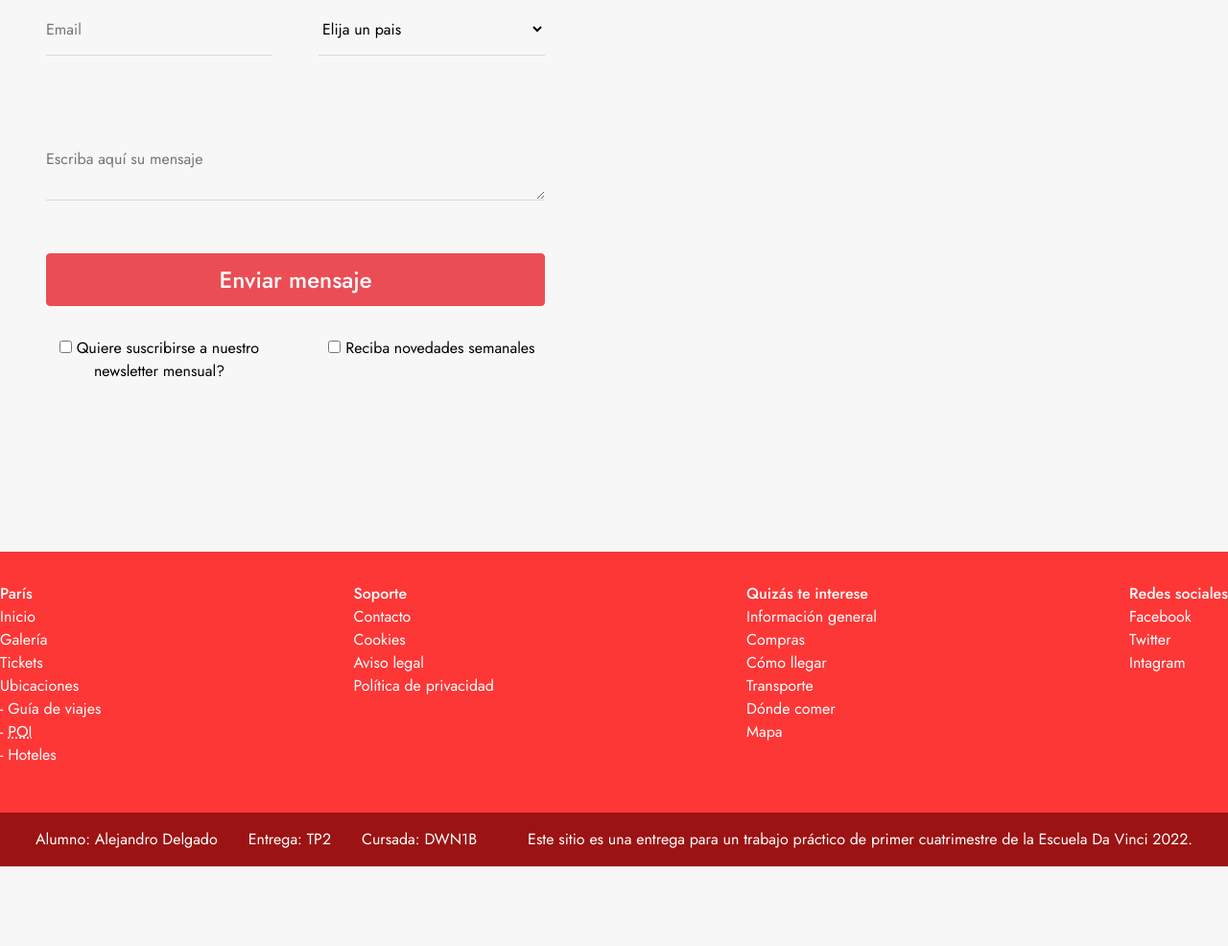
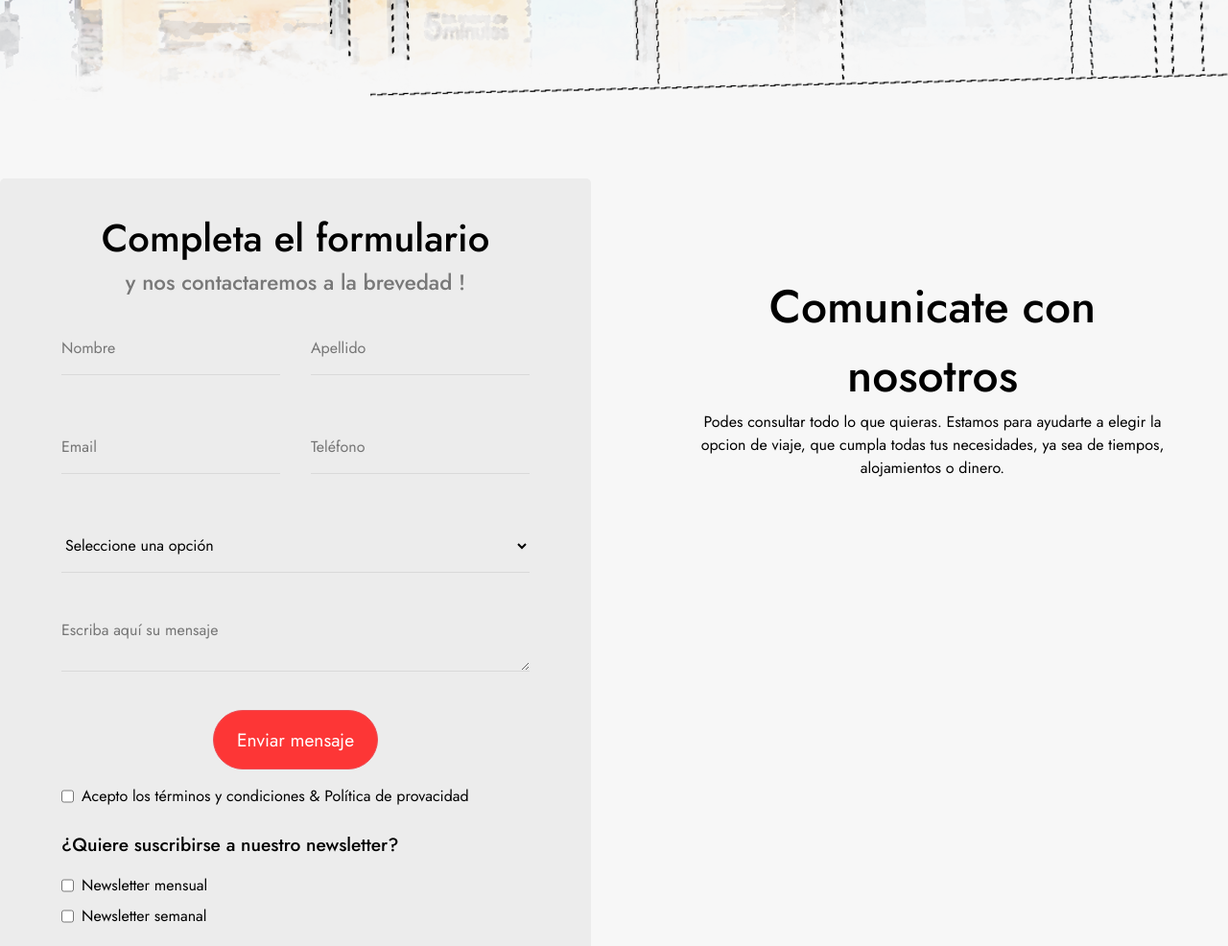
Before and after one commit to AlessanderDelgado/mdw-final-dwn1b, a website: page src/contacto.html in a window 1280 px wide. Shown: the part 574-1560 px from the top of the page at 96% size. Before the commit the page ends 1477 px from the top, so only its background shows below. Drawn offline with nearby package versions, Linux system fonts and the light colour scheme; files that its build step writes are made by us from their sources; files whose address does not match are found by name; a web font is replaced by a local one.

Commit message:
Started with contact
Redone the form and it css, added favicon

```diff
--- a/src/contacto.html
+++ b/src/contacto.html
@@ -4,96 +4,90 @@
     <meta charset="UTF-8">
     <meta http-equiv="X-UA-Compatible" content="IE=edge">
     <meta name="viewport" content="width=device-width, initial-scale=1.0">
-    <meta name="description" content="DWN1B TP2">
-    <meta name="keywords" content="Trabajo práctico nro 2, Da Vinci, Diseño Web, Maquetado y Desarrollo Web">
+    <meta name="description" content="DWN1B Final">
+    <meta name="keywords" content="Final, Da Vinci, Diseño Web, Maquetado y Desarrollo Web">
     <title>París Tour</title>
-    <meta property="og:title" content="TP2 Maquetado y Desarrollo Web" />
+    <meta property="og:title" content="Final Maquetado y Desarrollo Web" />
     <meta property="og:type" content="website" />
     <meta property="og:description" content="TP1 - Maquetado y Desarrollo Web DWN1B" />
     <meta property="og:image" content="https://www.anhell.net" />
-    <meta name="twitter:card" content="TP2 Maquetado y Desarrollo Web" />
-    <meta name="twitter:title" content="TP2 Maquetado y Desarrollo Web">
+    <meta name="twitter:card" content="Final Maquetado y Desarrollo Web" />
+    <meta name="twitter:title" content="Final Maquetado y Desarrollo Web">
     <meta name="twitter:description" content="TP1 - Maquetado y Desarrollo Web DWN1B">
     <meta name="twitter:image" content="https://www.anhell.net">
-    <meta name="twitter:site" content="@tp2Maquetado y Desarrollo Web DWN1B" />
-    <meta name="twitter:creator" content="@tp2Maquetado y Desarrollo Web DWN1B" />
+    <meta name="twitter:site" content="@FinalMaquetado y Desarrollo Web DWN1B" />
+    <meta name="twitter:creator" content="@FinalMaquetado y Desarrollo Web DWN1B" />
 
     <link rel="stylesheet" href="css/style.css">
     <link rel="icon" href="favicon.ico" type="image/ico" sizes="16x16">
 
 </head>
 <body>
-<header>
+    <header class="header">
+        <div class="hero-banner-contact">
+            <nav class="menu">
                 <div class="isologo">
                     <h1>PARIS</h1>
                 </div>
-    <nav class="menu">
                 <ul>
                     <li><a href="index.html">Inicio</a></li>
-            <li>Galería</li>
                     <li><a href="tickets.html">Tickets</a></li>
                     <li><a href="poi.html">Ubicaciones</a></li>
-            <li><a href="contacto.html">Contacto</a></li>
-            <li>Idiomas</li>
+                    <li><a href="contacto.html" class="menu--selected">Contacto</a></li>
                 </ul>
             </nav>
+        </div>
     </header>
     <main>
     <div class="container">
-        <div class="row">
-            <div class="column">
-            <div class="form-text--inputs">
-              <h2>Completa el formulario <br> Y nos contactaremos a la brevedad !</h2>
+        <div class="text_container">
+            <div class="text_column">
+                <div class="form-container">
+                <h2>Completa el formulario <span> y nos contactaremos a la brevedad !</span></h2>
 
                 <form method="post" enctype="multipart/form-data" id="contactForm" name="contactForm" action="http://recursos.grodriguez.com.ar/FORM/">
-                <div class="row">
-                  <div class="column">
-                    <input type="text" class="form-input--style" name="fname" id="fname" placeholder="Nombre">
+                    <div class="form-input-row">
+                        <input type="text" class="form-input--style" name="name" id="name" placeholder="Nombre">
+                        <input type="text" class="form-input--style" name="surname" id="surname" placeholder="Apellido">
                     </div>
-                  <div class="column">
-                    <input type="text" class="form-input--style" name="lname" id="lname" placeholder="Apellido">
+                    <div class="form-input-row">
+                        <input type="email" class="form-input--style" name="email" id="email" placeholder="Email">
+                        <input type="tel" class="form-input--style" name="tel" id="tel" placeholder="Teléfono">
                     </div>
+                    <div class="form-input-row">
+                            <select class="form-input--style" name="help" id="help">
+                                <option selected disabled>Seleccione una opción</option>
+                                <option value="pago">Problemas con el pago</option>
+                                <option value="horarios">Consulta por horarios de vuelo</option>
+                                <option value="facturacion">Consulta por facturación</option>
+                            </select>
                     </div>
-                <div class="row">
-                  <div class="column">
-                    <input type="email" class="form-input--style" name="email" id="email" placeholder="Email">
+                    <div class="form-input-row">
+                        <textarea class="form-input--style" name="message" id="message" cols="30" rows="40" placeholder="Escriba aquí su mensaje"></textarea>
                     </div>
-                  <div class="column">
-                    <select class="form-input--style" name="pais" id="pais">
-                        <option selected disabled>Elija un pais</option>
-                        <option value="argentina">Argentina</option>
-                        <option value="bolivia">Bolivia</option>
-                        <option value="peru">Peru</option>
-                        <option value="ecuador">Ecuador</option>
-                      </select>
+                    <div class="form-input-checkbox">
+                        <input type="submit"  value="Enviar mensaje" class="button button-primary">
+                        <div class="form-input-checkbox--item">
+                            <input type="checkbox" id="condiciones" name="condiciones" value="Terminos y Condiciones">
+                            <label for="condiciones">Acepto los términos y condiciones & Política de provacidad</label>
                         </div>
                     </div>
 
-                <div class="row">
-                  <div class="column">
-                    <textarea class="form-input--style" name="message" id="message" cols="30" rows="10" placeholder="Escriba aquí su mensaje"></textarea>
+                    <div class="form-input-checkbox">
+                        <h3>¿Quiere suscribirse a nuestro newsletter?</h3>
+                        <div class="form-input-checkbox--item">
+                            <input type="checkbox" id="subscribeNewsMensual" name="subscribeMensual" value="newsletterMensual">
+                            <label for="subscribeNewsMensual">Newsletter mensual</label>
                         </div>
-                </div>
-                <div class="row">
-                  <div class="column">
-                    <input type="submit"  value="Enviar mensaje" class="button button-primary">
-                  </div>
-                </div>
-                <div class="row">
-                    <div class="column">
-                        <input type="checkbox" id="subscribeNewsMensual" name="subscribeMensual" value="newsletterMensual">
-                        <label for="subscribeNews">Quiere suscribirse a nuestro newsletter mensual?</label>
-                    </div>
-                    <div class="column">
+                        <div class="form-input-checkbox--item">
                             <input type="checkbox" id="subscribeNewsSemanal" name="subscribeSemanal" value="newsletterSemanal">
-                        <label for="subscribeNews">Reciba novedades semanales</label>
+                            <label for="subscribeNewsSemanal">Newsletter semanal</label>
                         </div>
                     </div>
                 </form>
-
                 </div>
             </div>
-            <div class="column">
+            <div class="text_column">
                 <div class="form-text--message">
                 <h3>Comunicate con nosotros</h3>
                 <p>Podes consultar todo lo que quieras. Estamos para ayudarte a elegir la opcion de viaje, que cumpla todas tus necesidades, ya sea de tiempos, alojamientos o dinero.</p>
--- a/src/sass/abstract/_colors.scss
+++ b/src/sass/abstract/_colors.scss
@@ -4,7 +4,7 @@ $primary-color-200: #9c1313;
 
 $complementary-color:       #ffffff;
 $complementary-color-20:    #f7f7f7;
-$complementary-color-30:    #f7f7f7;
+$complementary-color-30:    #ececec;
 $complementary-color-40:    #d9d9d9;
 $complementary-color-50:    #787878;
 $complementary-color-80:    #212529;
--- a/src/sass/components/_button.scss
+++ b/src/sass/components/_button.scss
@@ -2,7 +2,7 @@
 
 .button {
     display: inline-block;
-    font-weight: 500;
+    font-weight: 400;
     color: $complementary-color-80;
     text-align: center;
     vertical-align: middle;
@@ -12,16 +12,21 @@
     user-select: none;
     background-color: transparent;
     border: 1px solid transparent;
-    padding: 0.375rem 0.75rem;
-    font-size: 1.5rem;
-    line-height: 1.5;
-    border-radius: 0.25rem;;
+    padding: 1rem 1.5rem;
+    font-size: 1.2rem;
+    // line-height: 1.5;
+    border-radius: 2rem;
+    width: auto;
+    cursor: pointer;
 }
 
 .button-primary {
     color: $complementary-color;
-    background-color: $primary-color-30;
+    background-color: $primary-color;
     border-color: $primary-color-30;
-    width: 150px;
-    margin-bottom: 2rem;
+    width: auto;
+    margin: 1rem auto;
+    &:hover {
+        background-color: $primary-color-30;
+    }
 }
--- /dev/null
+++ b/src/sass/components/_contact.scss
@@ -0,0 +1,74 @@
+@use "../abstract/mixins" as *;
+@use "../abstract/colors" as *;
+
+.form-container {
+    text-align: center;
+    background-color: $complementary-color-30;
+    padding: 2rem 4rem;
+    margin: 2rem 0;
+    border-radius: 5px;
+    h2 {
+        font-weight: 500;
+        font-size: 2.5rem;
+        span {
+            display: block;
+            font-size: 1.4rem;
+            color: $complementary-color-50;
+        }
+    }
+    h3 {
+        font-weight: 500;
+        font-size: 1.2rem;
+        margin: 1rem 0;
+    }
+}
+
+
+.form-input {
+    &-row {
+        display: flex;
+        gap: 2rem;
+    }
+    &--style{
+        border: none;
+        border-bottom: 1px solid $complementary-color-40;
+        padding-left: 0;
+        padding-right: 0;
+        border-radius: 0;
+        margin: 1.5rem 0;
+        background-color: $complementary-color-30;
+        height: 55px;
+        width: 100%;
+        &:active,
+        &:focus {
+            outline: none;
+            -webkit-box-shadow: none;
+            box-shadow: none;
+            border-color: $complementary-color-100;
+        }
+    }
+    &-checkbox {
+        display: flex;
+        flex-direction: column;
+        text-align: left;
+        &--item {
+            display: flex;
+            gap: .5rem;
+            margin-bottom: .5rem;
+        }
+    }
+}
+
+.form-text--message {
+    display: flex;
+    flex-direction: column;
+    align-items: center;
+    justify-content: center;
+    height: 500px;
+    padding: 3rem;
+    text-align: center;
+    h3 {
+        font-weight: 500;
+        font-size: 3rem;
+    }
+}
--- a/src/sass/components/_form.scss
+++ /dev/null
@@ -1,51 +0,0 @@
-@use "../abstract/mixins" as *;
-@use "../abstract/colors" as *;
-
-form{
-    margin: 5rem 0;
-}
-
-.form-text--message{
-    display: flex;
-    flex-direction: column;
-    align-items: center;
-    justify-content: center;
-    height: 500px;
-    padding: 3rem;
-    text-align: center;
-}
-.form-text--message h3{
-    font-weight: 500;
-    font-size: 3rem;
-}
-
-.form-text--inputs{
-    text-align: center;
-    background-color: $complementary-color-30;
-    padding: 3rem;
-    margin: 3rem 0;
-}
-
-.form-text--inputs h2{
-    font-weight: 500;
-    margin-top: 2rem;
-}
-.form-input--style {
-    border: none;
-    border-bottom: 1px solid $complementary-color-40;
-    padding-left: 0;
-    padding-right: 0;
-    border-radius: 0;
-    margin: 3rem 0;
-    background-color: $complementary-color-30;
-}
-.form-input--style:active, .form-input--style:focus {
-    outline: none;
-    -webkit-box-shadow: none;
-    box-shadow: none;
-    border-color: $complementary-color-100; }
-
-.button, .form-input--style {
-    height: 55px;
-    width: 100%;
-}
--- a/src/sass/components/_index.scss
+++ b/src/sass/components/_index.scss
@@ -10,4 +10,4 @@
 @forward '../components/quick-cards';
 @forward '../components/tickets';
 @forward '../components/top-ten';
-@forward '../components/form';
+@forward '../components/contact';
--- a/src/sass/components/_nav.scss
+++ b/src/sass/components/_nav.scss
@@ -1,3 +1,5 @@
+@use "../abstract/colors" as *;
+
 nav{
     &.menu {
         display: flex;
@@ -17,5 +19,9 @@ nav{
     }
     a{
         text-decoration: none;
+        &.menu--selected {
+            color: $primary-color;
+            border-bottom: 3px dashed $primary-color;
+        }
     }
 }
--- a/src/sass/components/_poi.scss
+++ b/src/sass/components/_poi.scss
@@ -45,7 +45,7 @@
 
 }
 
-.poi-text {
+.text {
     &_container {
         display: flex;
         gap: 3rem;
```
Also changed, not shown: src/index.html (+8 -8 lines), src/poi.html (+25 -25 lines), src/sass/components/_hero.scss (+15 -2 lines), src/tickets.html (+8 -8 lines), src/assets/img/contacto/hero-banner.png (added), src/favicon.ico (added), 1 other file. Lines whose indentation alone changed are shown as unchanged.
